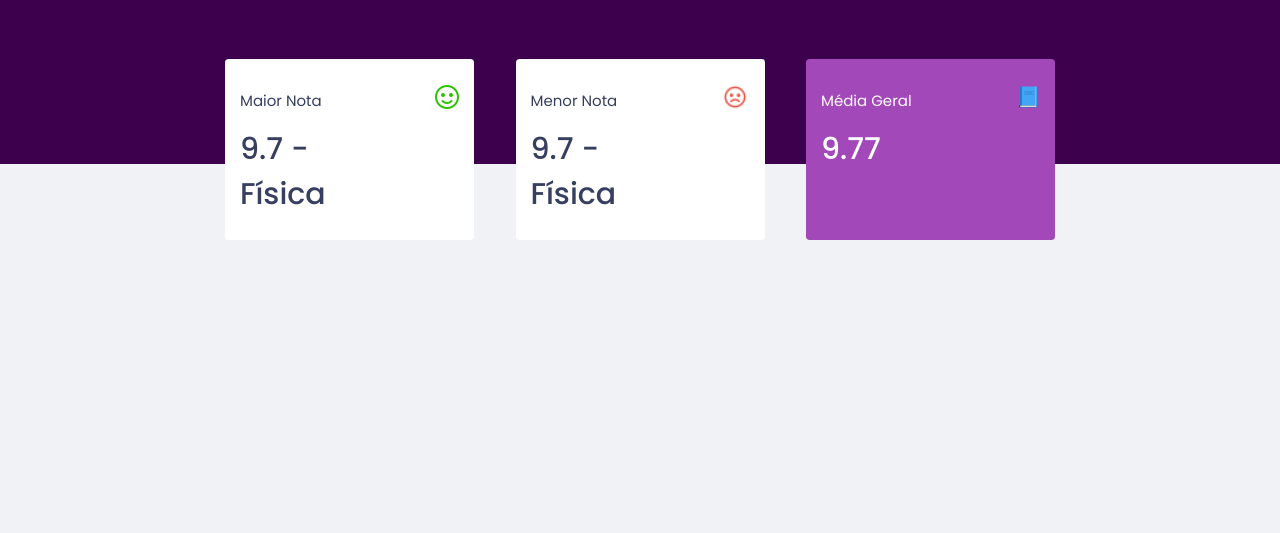
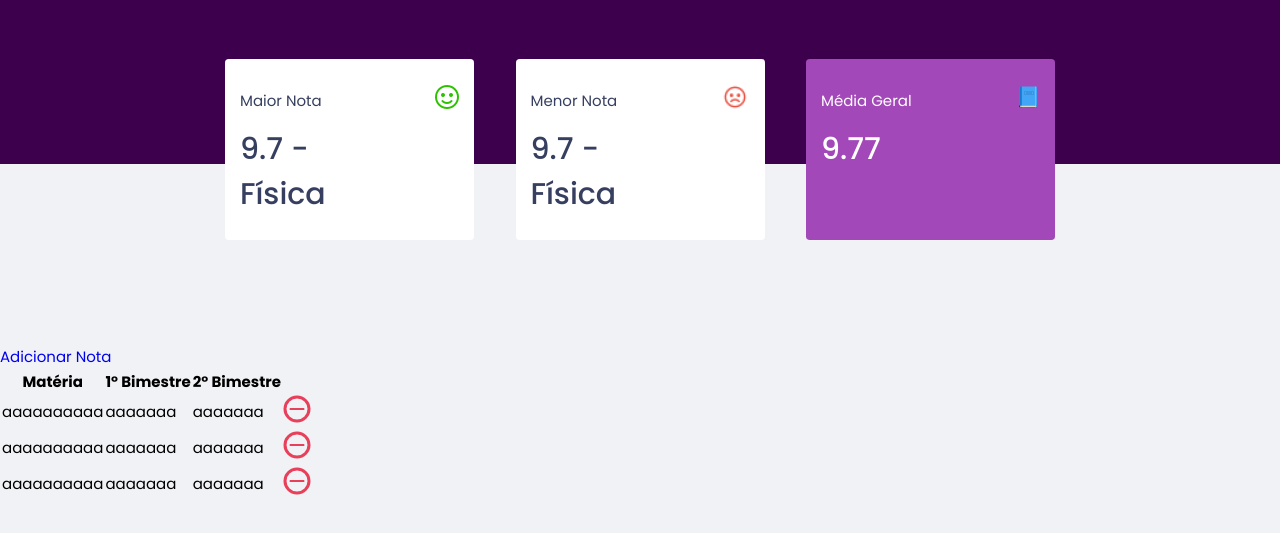
Before and after one commit to VncS1/dev.school, a plain HTML site: page index.html in a window 1280 px wide. Shown: the part 101-634 px from the top of the page. Drawn offline with Linux system fonts and the light colour scheme.

Commit message:
Adicionando a tabela de notas no HTML

```diff
--- a/index.html
+++ b/index.html
@@ -38,6 +38,42 @@
                 <p class="nota">9.77</p>
             </div>
         </section>
+
+        <section id="grades">
+            <a class="new-grade" href="#">Adicionar Nota</a>
+
+            <table id="data-table">
+                <thead>
+                    <tr>
+                        <th>Matéria</th>
+                        <th>1° Bimestre</th>
+                        <th>2° Bimestre</th>
+                        <th></th>
+                    </tr>
+                </thead>
+
+                <tbody>
+                    <tr>
+                        <td>aaaaaaaaaa</td>
+                        <td>aaaaaaa</td>
+                        <td>aaaaaaa</td>
+                        <td><img src="./assets/minus.svg"/></td>
+                    </tr>
+                    <tr>
+                        <td>aaaaaaaaaa</td>
+                        <td>aaaaaaa</td>
+                        <td>aaaaaaa</td>
+                        <td><img src="./assets/minus.svg"/></td>
+                    </tr>
+                    <tr>
+                        <td>aaaaaaaaaa</td>
+                        <td>aaaaaaa</td>
+                        <td>aaaaaaa</td>
+                        <td><img src="./assets/minus.svg"/></td>
+                    </tr>
+                </tbody>
+            </table>
+        </section>
     </main>
 </body>
 
```
